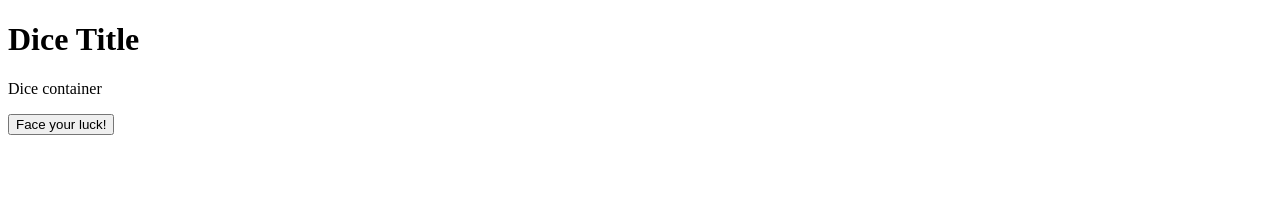
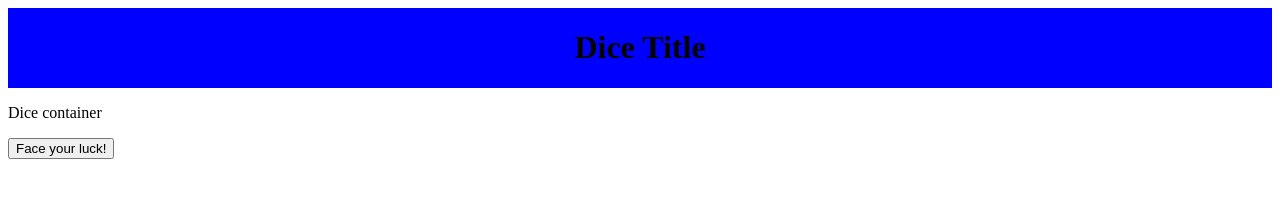
Before and after one commit to Braggiouy/dice, a website built with Vite: page src/index.html in a window 1280 px wide. Built offline with nearby package versions, Linux system fonts and the light colour scheme.

Commit message:
some css added

```diff
--- a/src/index.css
+++ b/src/index.css
@@ -0,0 +1,6 @@
+.title {
+  display: flex;
+  justify-content: center;
+  align-items: center;
+  background: blue;
+}
--- a/src/index.html
+++ b/src/index.html
@@ -9,18 +9,26 @@
   <script type="module" src="./index.js"></script>
 </head>
 <body>
+
+
+
 <!-- Title -->
-  <div>
+  <div class="title">
   <h1>
     Dice Title
   </h1>
 </div>
+
+
+
 <!-- Dice text -->
-<div>
+<div class="diceText">
   <p>Dice container</p>
 </div>
+
+
 <!-- dice Button -->
-<div>
+<div class="button">
   <button>
     Face your luck!
   </button>
```
